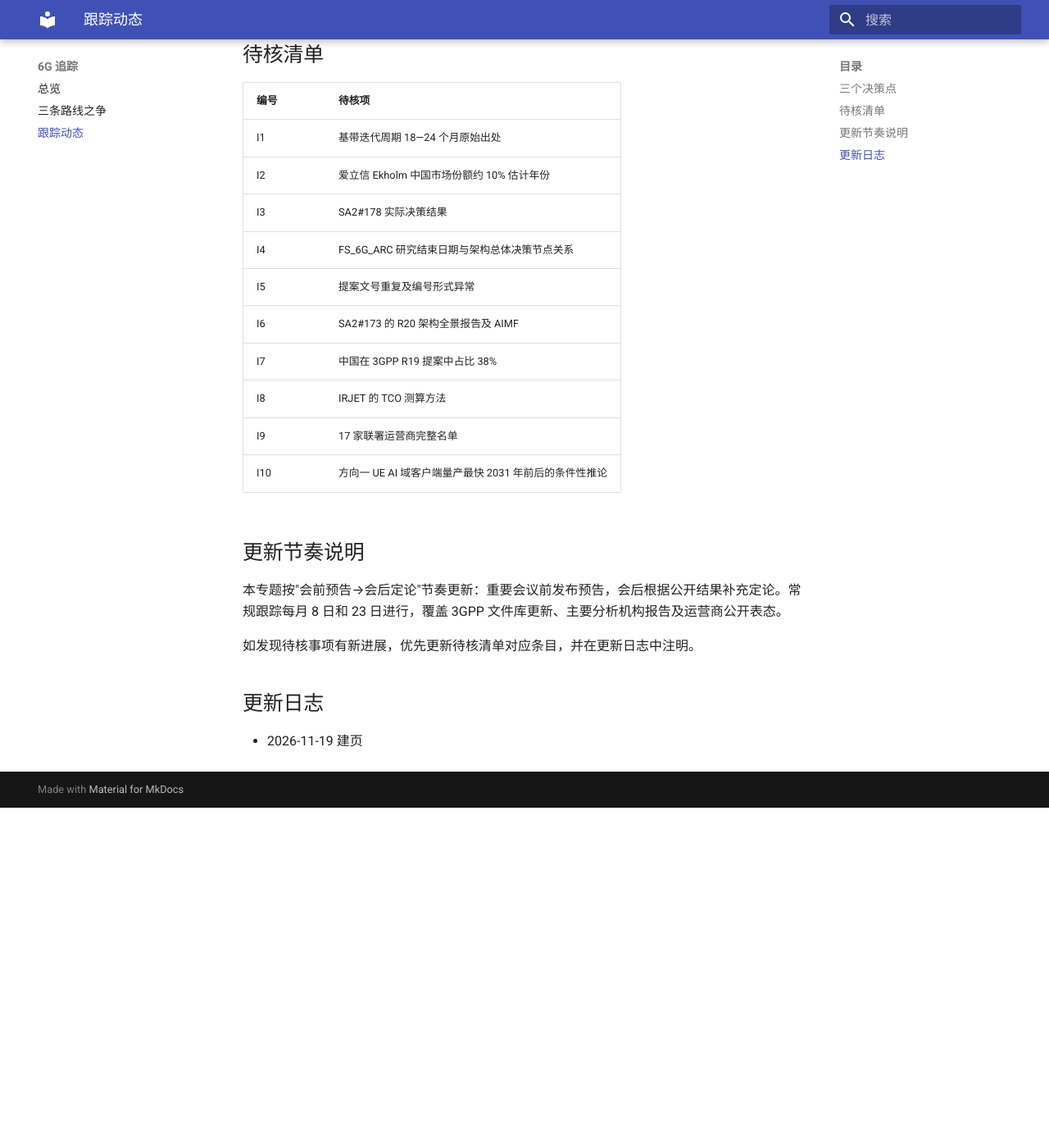
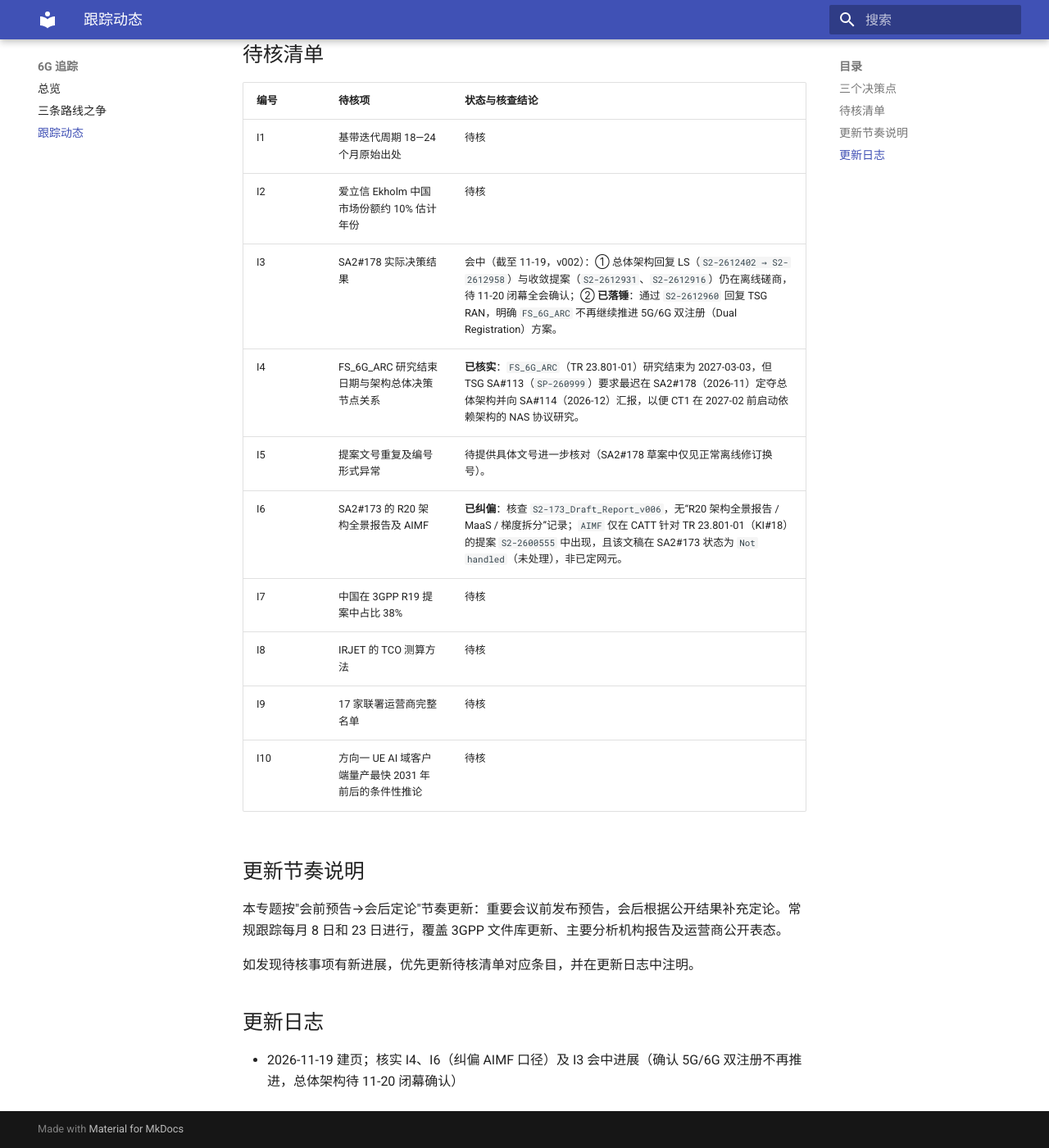
Before and after one commit to zhuoyue2019/zhuoyue2019.github.io, an MkDocs documentation site: the page built from docs/6g/tracking.md, in a window 1280 px wide and 1400 px high, scrolled down 534 px. Shown: the whole window at 82% size. Built offline with MkDocs 1.6.1 and Material for MkDocs 9.7.7, drawn with Linux system fonts in a browser that asks for light colours; before the commit the page ends 1519 px from its top, so only the background shows below that.

Commit message:
6G 跟踪页：回填待核清单 I3–I6（双注册已否决、I4 已核实、I6 纠偏 AIMF）

```diff
--- a/docs/6g/tracking.md
+++ b/docs/6g/tracking.md
@@ -12,18 +12,18 @@
 
 ## 待核清单
 
-| 编号 | 待核项 |
-| :--- | :--- |
-| I1 | 基带迭代周期 18—24 个月原始出处 |
-| I2 | 爱立信 Ekholm 中国市场份额约 10% 估计年份 |
-| I3 | SA2#178 实际决策结果 |
-| I4 | FS_6G_ARC 研究结束日期与架构总体决策节点关系 |
-| I5 | 提案文号重复及编号形式异常 |
-| I6 | SA2#173 的 R20 架构全景报告及 AIMF |
-| I7 | 中国在 3GPP R19 提案中占比 38% |
-| I8 | IRJET 的 TCO 测算方法 |
-| I9 | 17 家联署运营商完整名单 |
-| I10 | 方向一 UE AI 域客户端量产最快 2031 年前后的条件性推论 |
+| 编号 | 待核项 | 状态与核查结论 |
+| :--- | :--- | :--- |
+| I1 | 基带迭代周期 18—24 个月原始出处 | 待核 |
+| I2 | 爱立信 Ekholm 中国市场份额约 10% 估计年份 | 待核 |
+| I3 | SA2#178 实际决策结果 | 会中（截至 11-19，v002）：① 总体架构回复 LS（`S2-2612402 → S2-2612958`）与收敛提案（`S2-2612931`、`S2-2612916`）仍在离线磋商，待 11-20 闭幕全会确认；② **已落锤**：通过 `S2-2612960` 回复 TSG RAN，明确 `FS_6G_ARC` 不再继续推进 5G/6G 双注册（Dual Registration）方案。 |
+| I4 | FS_6G_ARC 研究结束日期与架构总体决策节点关系 | **已核实**：`FS_6G_ARC`（TR 23.801-01）研究结束为 2027-03-03，但 TSG SA#113（`SP-260999`）要求最迟在 SA2#178（2026-11）定夺总体架构并向 SA#114（2026-12）汇报，以便 CT1 在 2027-02 前启动依赖架构的 NAS 协议研究。 |
+| I5 | 提案文号重复及编号形式异常 | 待提供具体文号进一步核对（SA2#178 草案中仅见正常离线修订换号）。 |
+| I6 | SA2#173 的 R20 架构全景报告及 AIMF | **已纠偏**：核查 `S2-173_Draft_Report_v006`，无“R20 架构全景报告 / MaaS / 梯度拆分”记录；`AIMF` 仅在 CATT 针对 TR 23.801-01（KI#18）的提案 `S2-2600555` 中出现，且该文稿在 SA2#173 状态为 `Not handled`（未处理），非已定网元。 |
+| I7 | 中国在 3GPP R19 提案中占比 38% | 待核 |
+| I8 | IRJET 的 TCO 测算方法 | 待核 |
+| I9 | 17 家联署运营商完整名单 | 待核 |
+| I10 | 方向一 UE AI 域客户端量产最快 2031 年前后的条件性推论 | 待核 |
 
 ## 更新节奏说明
 
@@ -33,4 +33,4 @@
 
 ## 更新日志
 
-- 2026-11-19 建页
+- 2026-11-19 建页；核实 I4、I6（纠偏 AIMF 口径）及 I3 会中进展（确认 5G/6G 双注册不再推进，总体架构待 11-20 闭幕确认）
```
